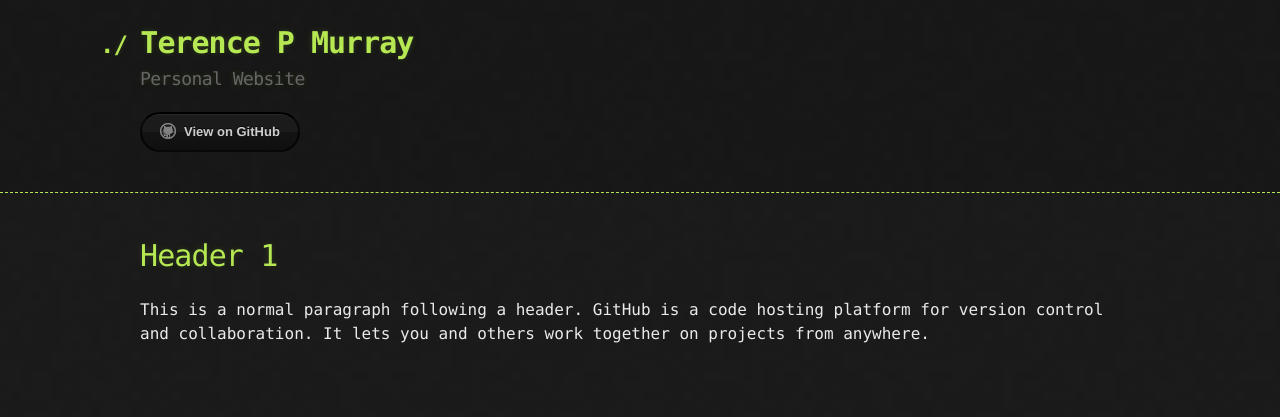
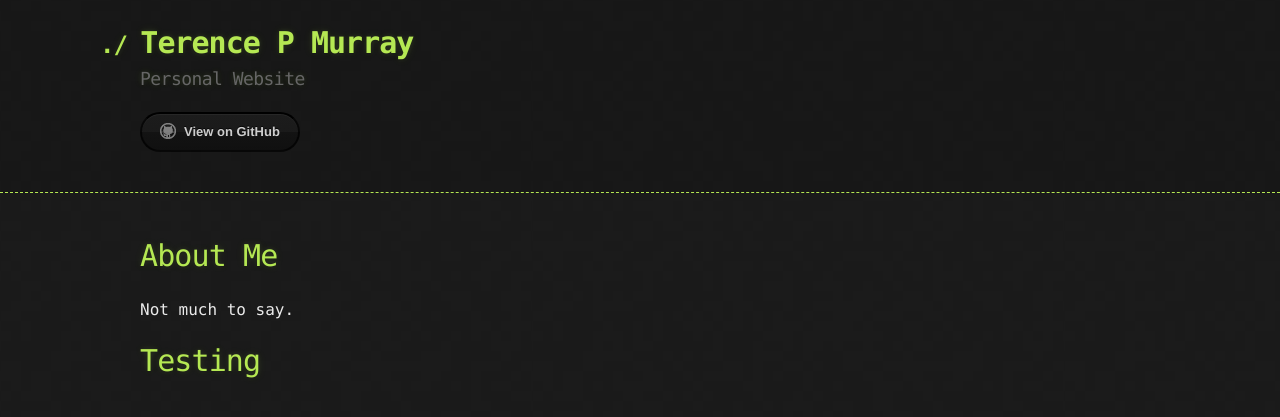
Before and after one commit to tezukzai/tezukzai.github.io, a Jekyll site: the page built from index.md, in a window 1280 px wide. Shown: the top 417 px of the page. Built offline with Jekyll 4.4.1, drawn with Linux system fonts in a browser that asks for light colours; our own code applies the rules of GitHub Pages for plain Markdown files.

Commit message:
changes2

```diff
--- /dev/null
+++ b/CNAME
@@ -0,0 +1 @@
+terencepmurray.com
--- a/index.md
+++ b/index.md
@@ -2,6 +2,8 @@
 layout: default
 ---
 
-# Header 1
+# About Me
 
-This is a normal paragraph following a header. GitHub is a code hosting platform for version control and collaboration. It lets you and others work together on projects from anywhere.
+Not much to say.
+
+# Testing
```
